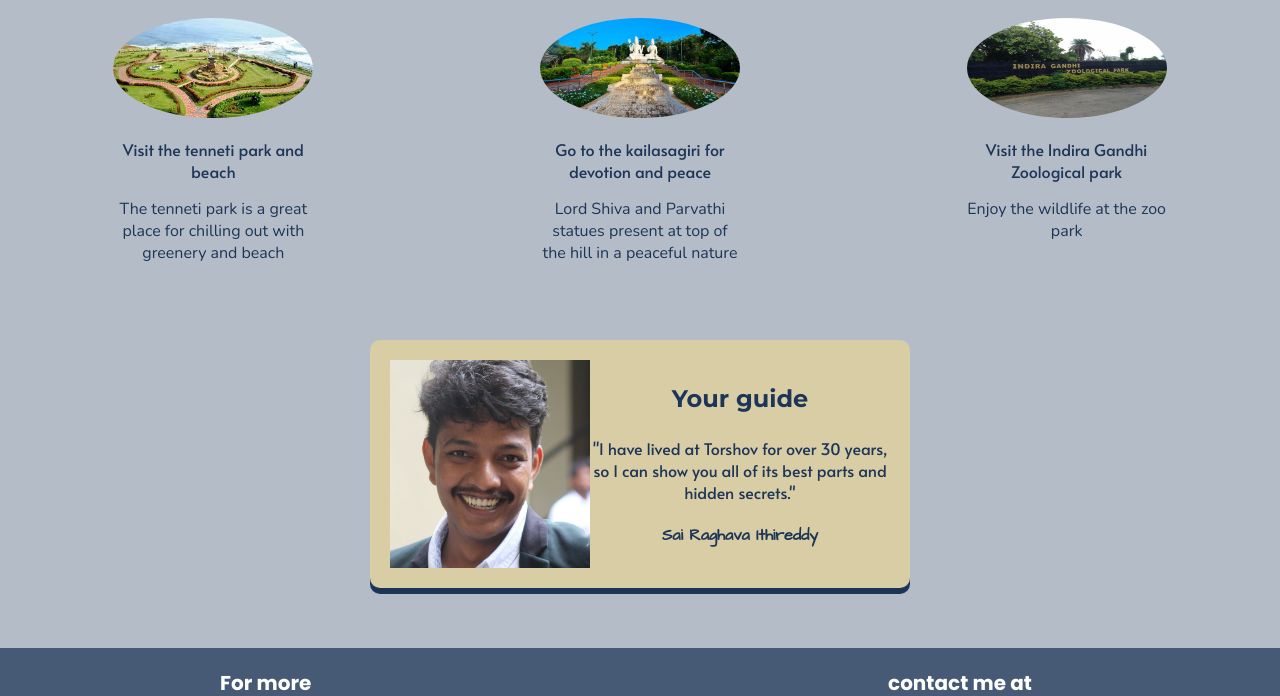
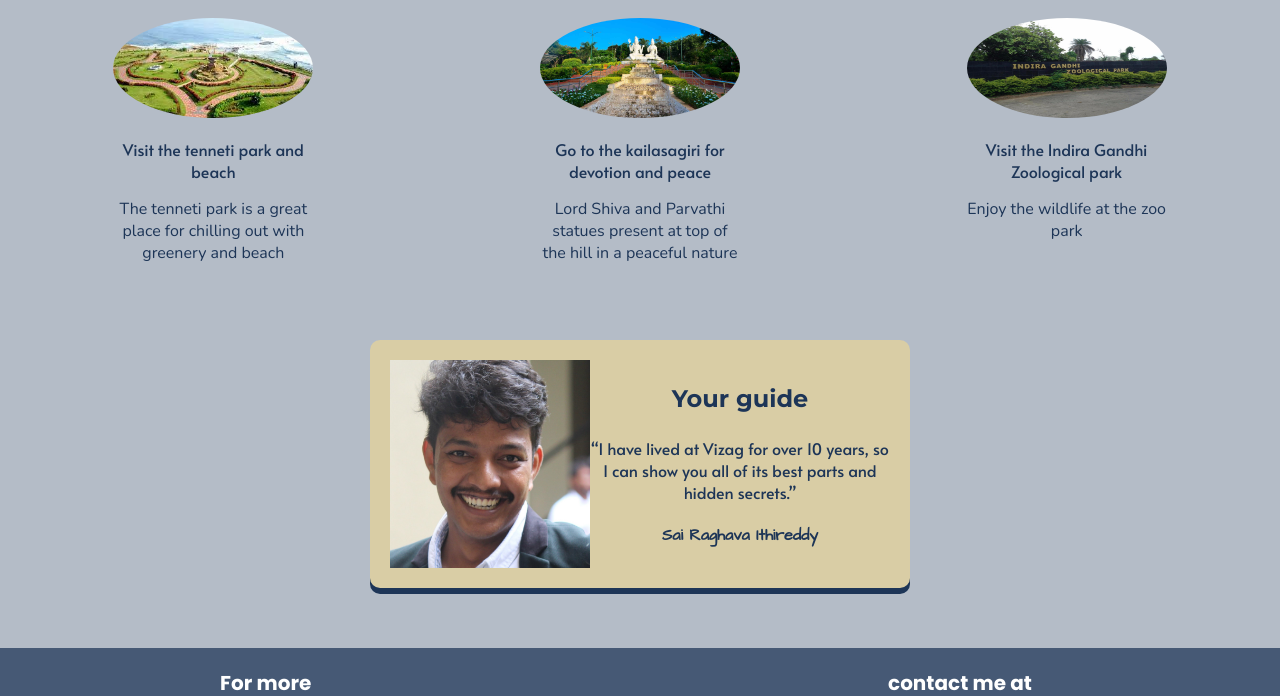
Before and after one commit to raghava4327/hometown, a plain HTML site: page index.html in a window 1280 px wide. Shown: the part 465-1161 px from the top of the page. Drawn offline with nearby package versions, Linux system fonts and the light colour scheme.

Commit message:
Update index.html

```diff
--- a/index.html
+++ b/index.html
@@ -55,7 +55,7 @@ for devotion and peace </p>
             <img id="guide-img" src="images/guide.jpg">
             <div>
             <h3 class="subhead">Your guide</h3>
-            <p class="alata">"I have lived at Torshov for over 30 years, so I can show you all of its best parts and hidden secrets."</p>
+            <p class="alata">“I have lived at Vizag for over 10 years, so I can show you all of its best parts and hidden secrets.”</p>
             <h4>Sai Raghava Ithireddy</h4>
             </div>
 
```
